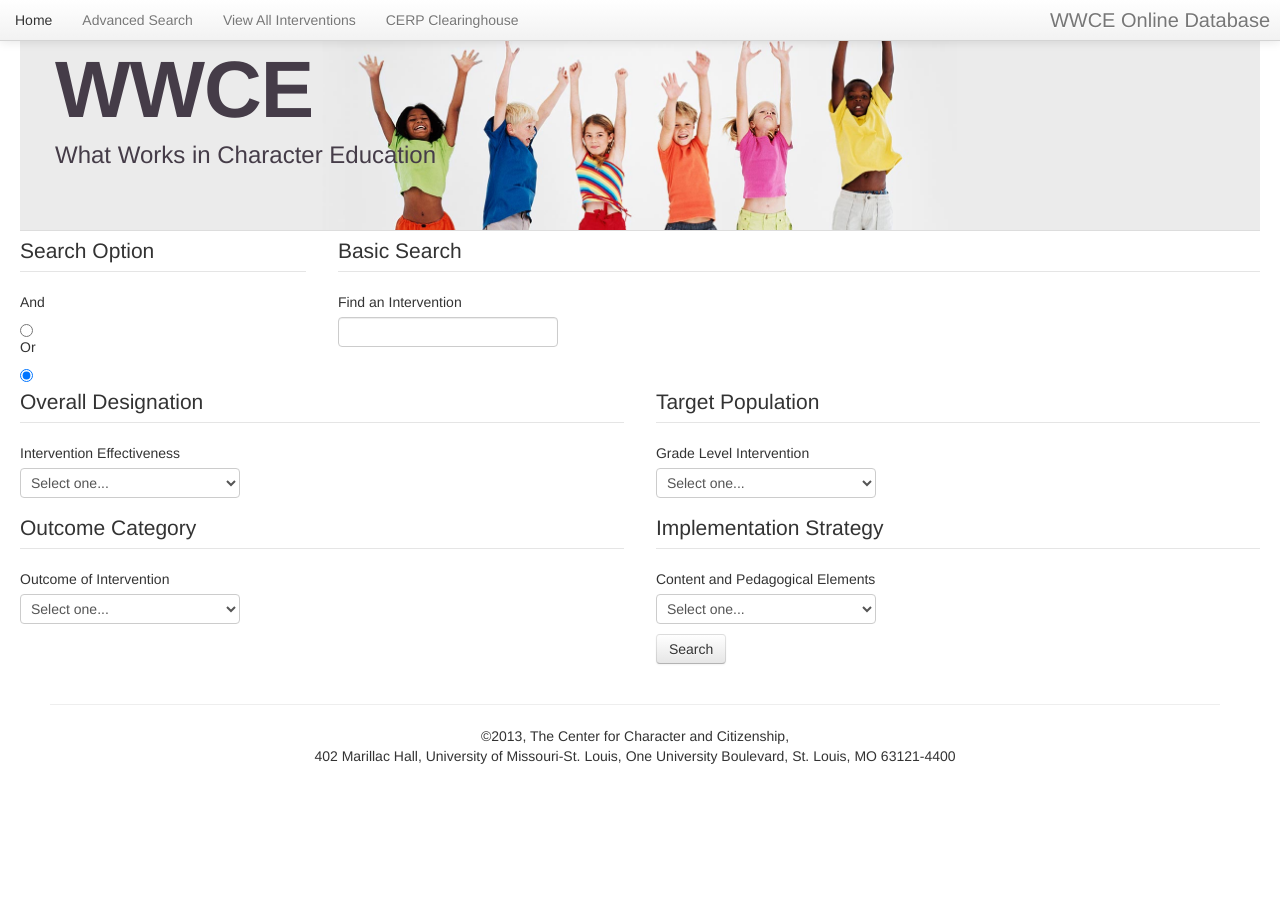
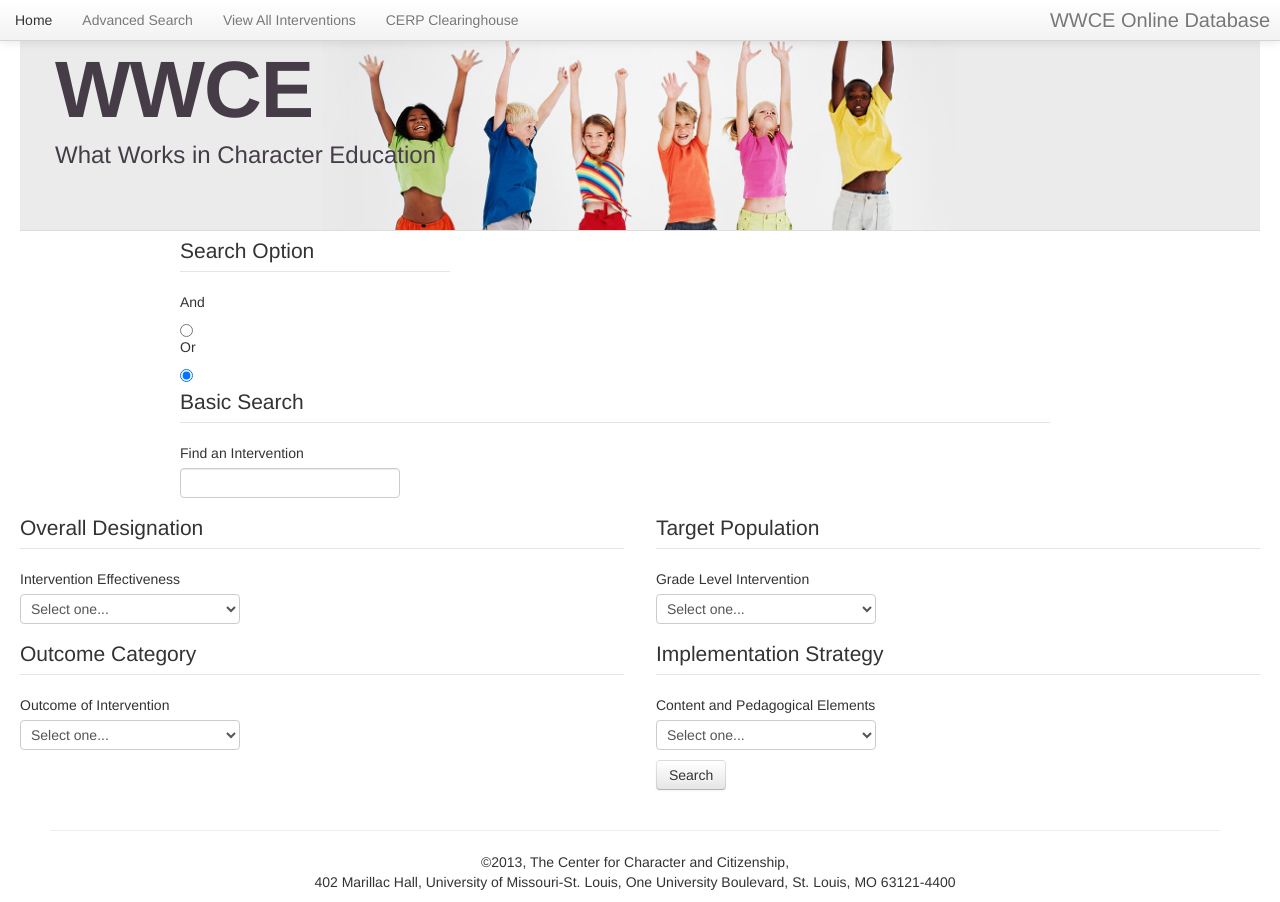
Before and after one commit to pbetts1/wwce-online, a CodeIgniter app: page /index.php/advanced/index in a window 1280 px wide. Before the commit the page ends 764 px from the top, so only its background shows below. Run offline with CodeIgniter, Linux system fonts and the light colour scheme; some libraries are stand-ins or nearby versions.

Commit message:
Centering advanced view

```diff
--- a/application/views/advanced_view.php
+++ b/application/views/advanced_view.php
@@ -1,5 +1,5 @@
 <?=form_open('advanced/search');?>
-			<section class="row-fluid">
+			<section  class="span10 offset1">
 				<section class="span3">
 
 
```
